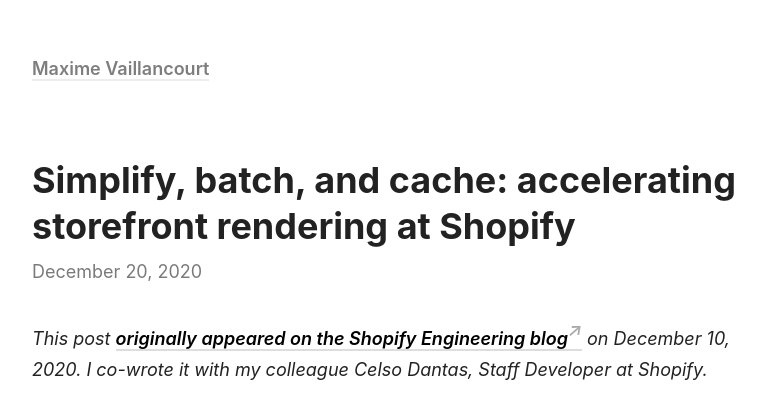
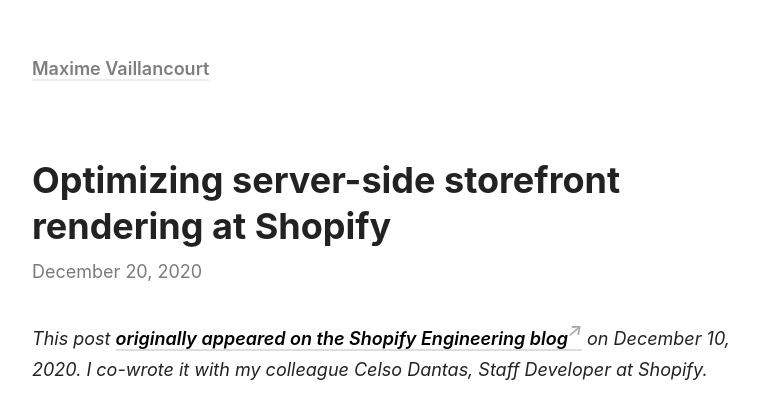
Before and after one commit to maximevaillancourt/maximevaillancourt.github.io, a Jekyll site: the page built from _posts/2020-12-20-simplify-batch-cache-shopify.md, in a window 1280 px wide and 900 px high, cut to the strip 0-399 px from the top of the window. Shown: the whole strip, without its empty margins (248-1013 px from the left). Built offline with Jekyll 4.4.1, drawn with Linux system fonts in a browser that asks for light colours; some of the changed text lies outside the part shown.

Commit message:
Fix post title and formatting

```diff
--- a/_posts/2020-12-20-simplify-batch-cache-shopify.md
+++ b/_posts/2020-12-20-simplify-batch-cache-shopify.md
@@ -1,8 +1,8 @@
 ---
-title: "Simplify, batch, and cache: accelerating storefront rendering at Shopify"
+title: "Optimizing server-side storefront rendering at Shopify"
 layout: post
-slug: "simplify-batch-cache-accelerating-storefront-rendering-shopify"
-excerpt: A technical overview of server-side rendering optimizations.
+slug: "optimizing-server-side-storefront-rendering-shopify"
+excerpt: "Simplify, batch, and cache."
 image: "https://cdn.shopify.com/s/files/1/0779/4361/articles/bikes-take-the-turn.jpg?v=1607626795&width=1024"
 canonical_url: "https://shopify.engineering/simplify-batch-cache-optimized-server-side-storefront-rendering"
 ---
@@ -62,7 +62,7 @@
 <h3>Liquid object memoizer</h3>
 <p>Thanks to the Liquid templating language, merchants and partners may build custom storefront themes. When loading a particular storefront page, it’s possible that the Liquid template to render includes multiple references to the same object. This is common on the product page for example, where the template will include many references to the product object: {% raw %}<code>{{&nbsp;product.title&nbsp;}}</code>, <code>{{&nbsp;product.description&nbsp;}}</code>, <code>{{&nbsp;product.featured_media&nbsp;}}</code>, and others.{% endraw %}</p>
 <p>Of course, when each of these are executed, we don’t fetch the product over and over again from the database—we fetch it once, then keep it in memory for later use throughout the request lifecycle. This means that if the same product object is required multiple times at different locations during the render process, we’ll always use the same one and only instance of it throughout the entire request lifecycle.</p>
-<p>The Liquid object memoizer is especially useful when multiple different Liquid objects end up loading the same resource. For example, when loading multiple product objects on a collection page using <code>{{ collection.products }}</code> and then referring to a particular product using <code>{{ all_products[‘cowboy-hat’] }}</code> on a collection page, with the Liquid object memoizer we’ll load it from an external data store once, then store it in memory and fetch it from there if it’s needed later. On average, across all Shopify storefronts, we see that the Liquid object memoizer prevents between 16 and 20 accesses to Redis and/or MySQL for every single storefront request, where we leverage the in-memory cache instead. In some extreme cases, we see that the memoizer prevents up to 4,000 calls to data stores per request.</p>
+<p>The Liquid object memoizer is especially useful when multiple different Liquid objects end up loading the same resource. For example, when loading multiple product objects on a collection page using <code>{{ collection.products }}</code> and then referring to a particular product using {% raw %}<code>{{ all_products['cowboy-hat'] }}</code>{% endraw %} on a collection page, with the Liquid object memoizer we’ll load it from an external data store once, then store it in memory and fetch it from there if it’s needed later. On average, across all Shopify storefronts, we see that the Liquid object memoizer prevents between 16 and 20 accesses to Redis and/or MySQL for every single storefront request, where we leverage the in-memory cache instead. In some extreme cases, we see that the memoizer prevents up to 4,000 calls to data stores per request.</p>
 <h2>Reducing memory allocations</h2>
 <h3>Writing memory-aware code</h3>
 <p>Garbage collection execution is expensive. So we write code that doesn’t generate unnecessary objects. Use of methods and algorithms that modify objects in place, instead of generating a new object. For example:</p>
```
